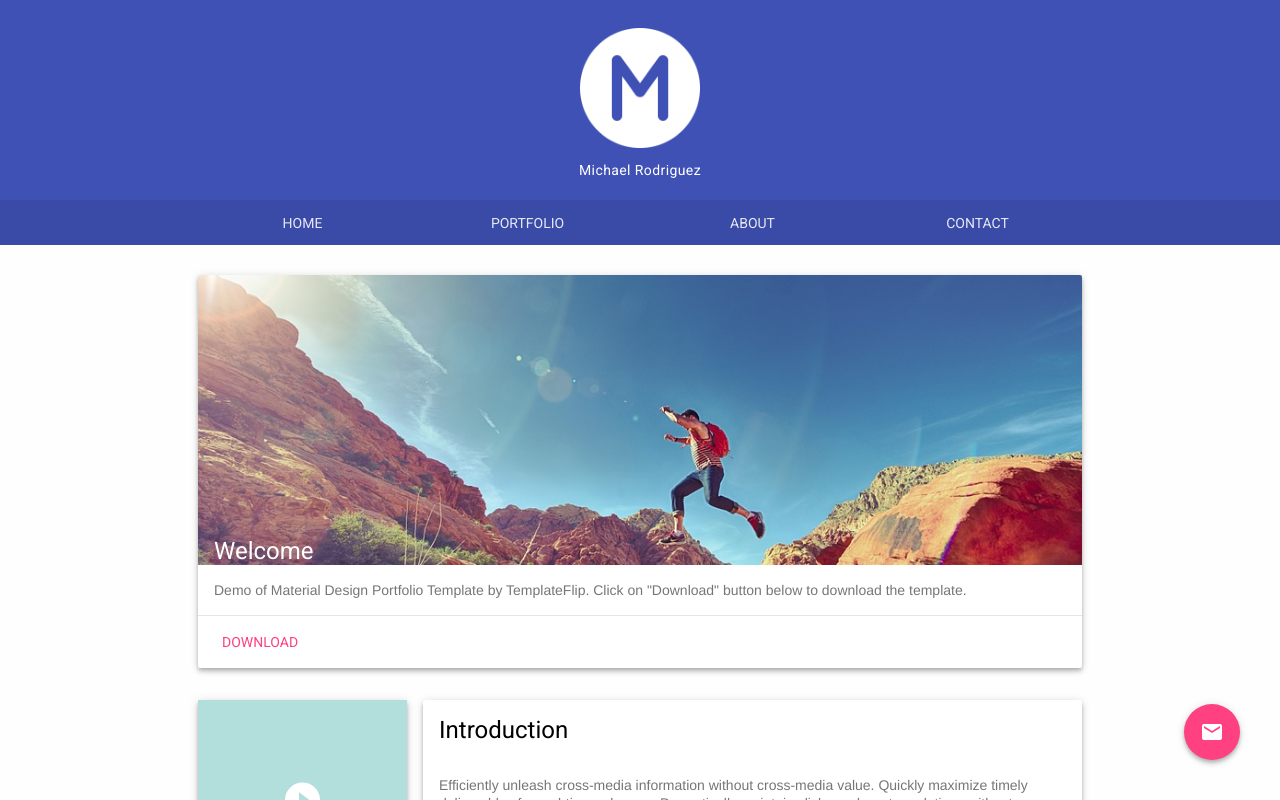
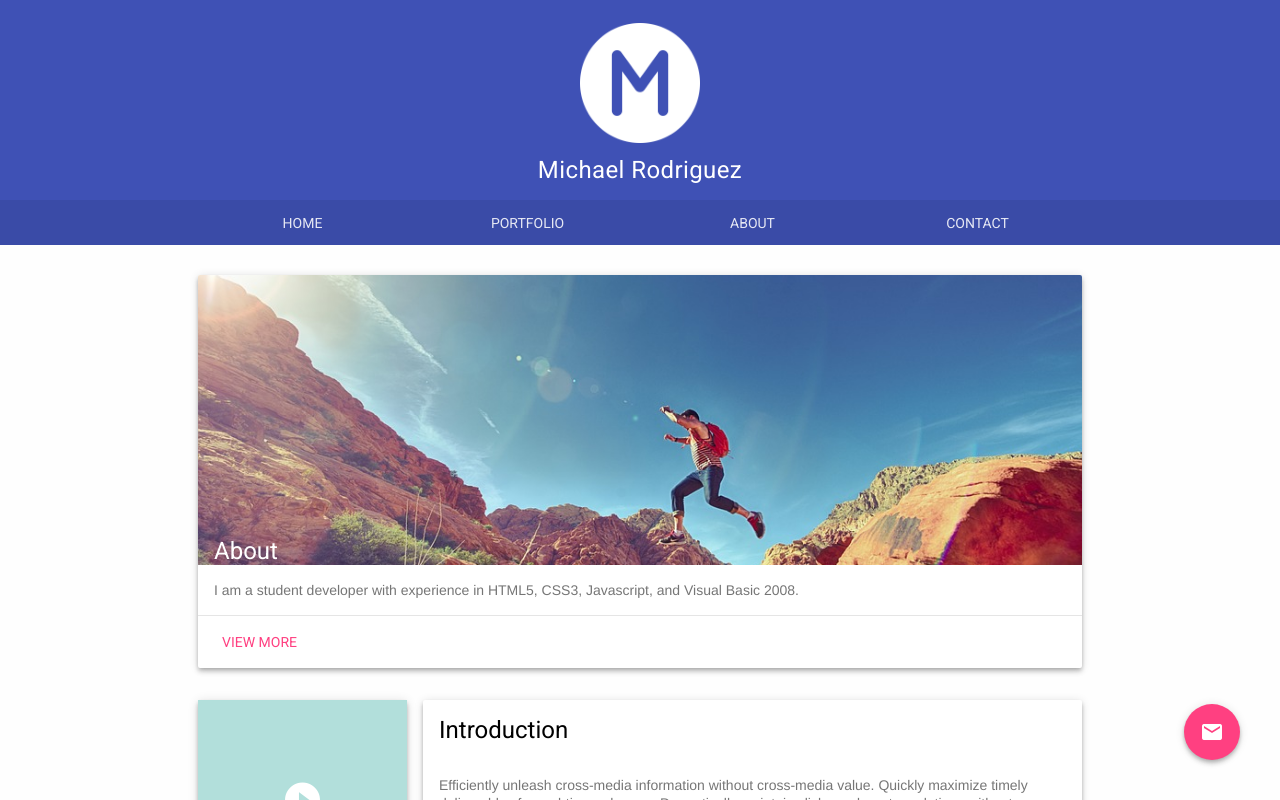
Before and after one commit to mike-rod/mike-rod.github.io, a plain HTML site: page index.html in a window 1280 px wide. Drawn offline with nearby package versions, Linux system fonts and the light colour scheme.

Commit message:
Third commit

```diff
--- a/index.html
+++ b/index.html
@@ -15,7 +15,7 @@
     <div class="mdl-layout mdl-js-layout mdl-layout--fixed-header"><a href="contact.html" id="contact-button" class="mdl-button mdl-button--fab mdl-js-button mdl-button--raised mdl-js-ripple-effect mdl-color--accent mdl-color-text--accent-contrast mdl-shadow--4dp"><i class="material-icons">mail</i></a>
       <header class="mdl-layout__header mdl-layout__header--waterfall site-header">
         <div class="mdl-layout__header-row site-logo-row"><span class="mdl-layout__title">
-            <div class="site-logo"></div><span class="site-description">Michael Rodriguez</span></span></div>
+            <div class="site-logo"></div><span class="site-description"><font size="5">Michael Rodriguez</font></span></span></div>
         <div class="mdl-layout__header-row site-navigation-row mdl-layout--large-screen-only">
           <nav class="mdl-navigation mdl-typography--body-1-force-preferred-font"><a class="mdl-navigation__link" href="index.html">Home</a><a class="mdl-navigation__link" href="portfolio.html">Portfolio</a><a class="mdl-navigation__link" href="about.html">About</a><a class="mdl-navigation__link" href="contact.html">Contact</a>
           </nav>
@@ -30,14 +30,14 @@
           <div class="container"><div class="mdl-grid site-max-width">
     <div class="mdl-cell mdl-cell--12-col mdl-card mdl-shadow--4dp welcome-card portfolio-card">
         <div class="mdl-card__title">
-          <h2 class="mdl-card__title-text">Welcome</h2>
+          <h2 class="mdl-card__title-text">About</h2>
         </div>
         <div class="mdl-card__supporting-text">
-          Demo of Material Design Portfolio Template by TemplateFlip. Click on &quot;Download&quot; button below to download the template.
+          I am a student developer with experience in HTML5, CSS3, Javascript, and Visual Basic 2008.
         </div>
         <div class="mdl-card__actions mdl-card--border">
           <a class="mdl-button mdl-button--colored mdl-js-button mdl-js-ripple-effect mdl-button--accent" href=" https://templateflip.com/templates/material-portfolio/" target="_blank">
-            Download
+            VIEW MORE
           </a>
         </div>
     </div>
@@ -148,7 +148,7 @@
         </div>
         <footer class="mdl-mini-footer">
           <div class="footer-container">
-            <div class="mdl-logo">&copy; Unitiled. Design: <a href="https://templateflip.com/" target="_blank">TemplateFlip</a></div>
+            <div class="mdl-logo"><span>Materilize Framework</span> &copy;2014 <a href="https://google.com/" target="_blank">Google</a>, inc. All rights reserved.</div>
             <ul class="mdl-mini-footer__link-list">
               <li><a href="#">Privacy & Terms</a></li>
             </ul>
```
